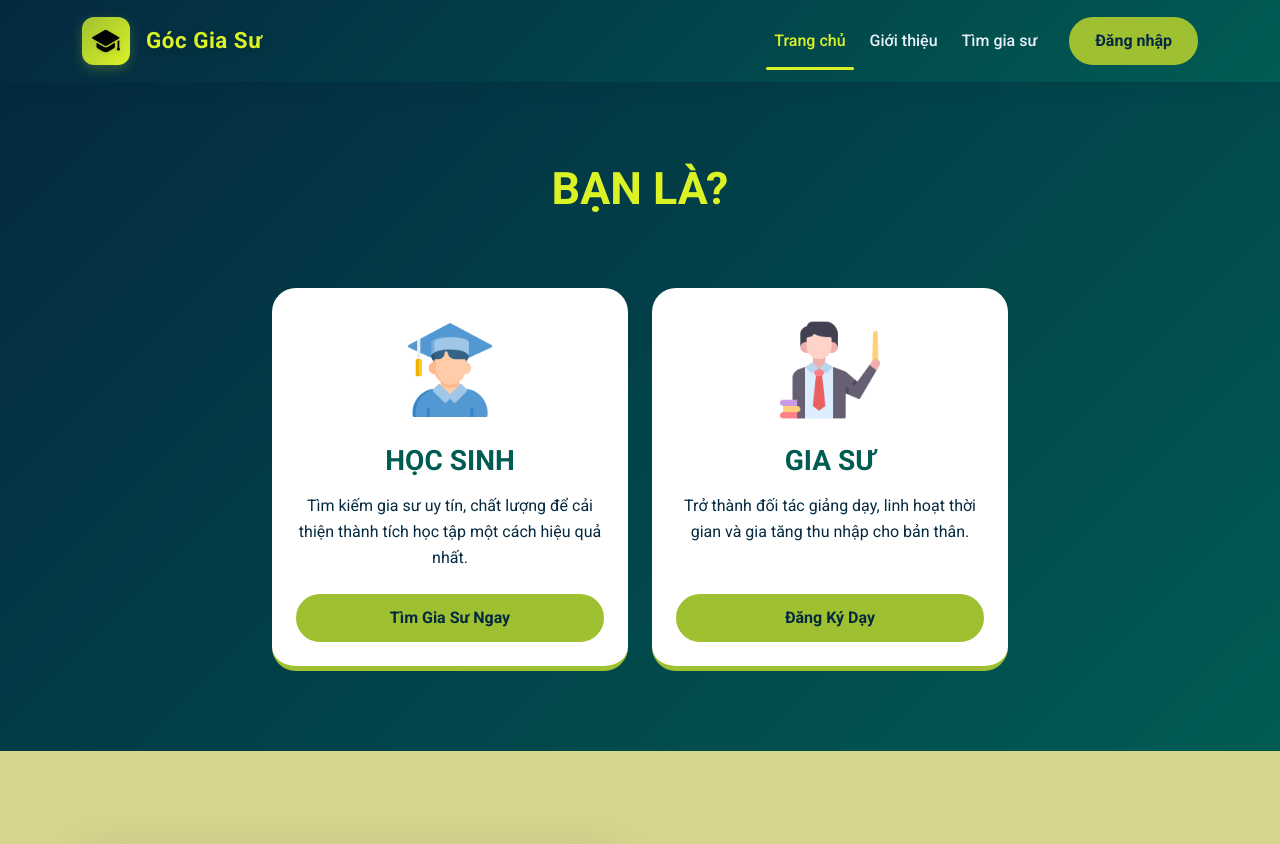
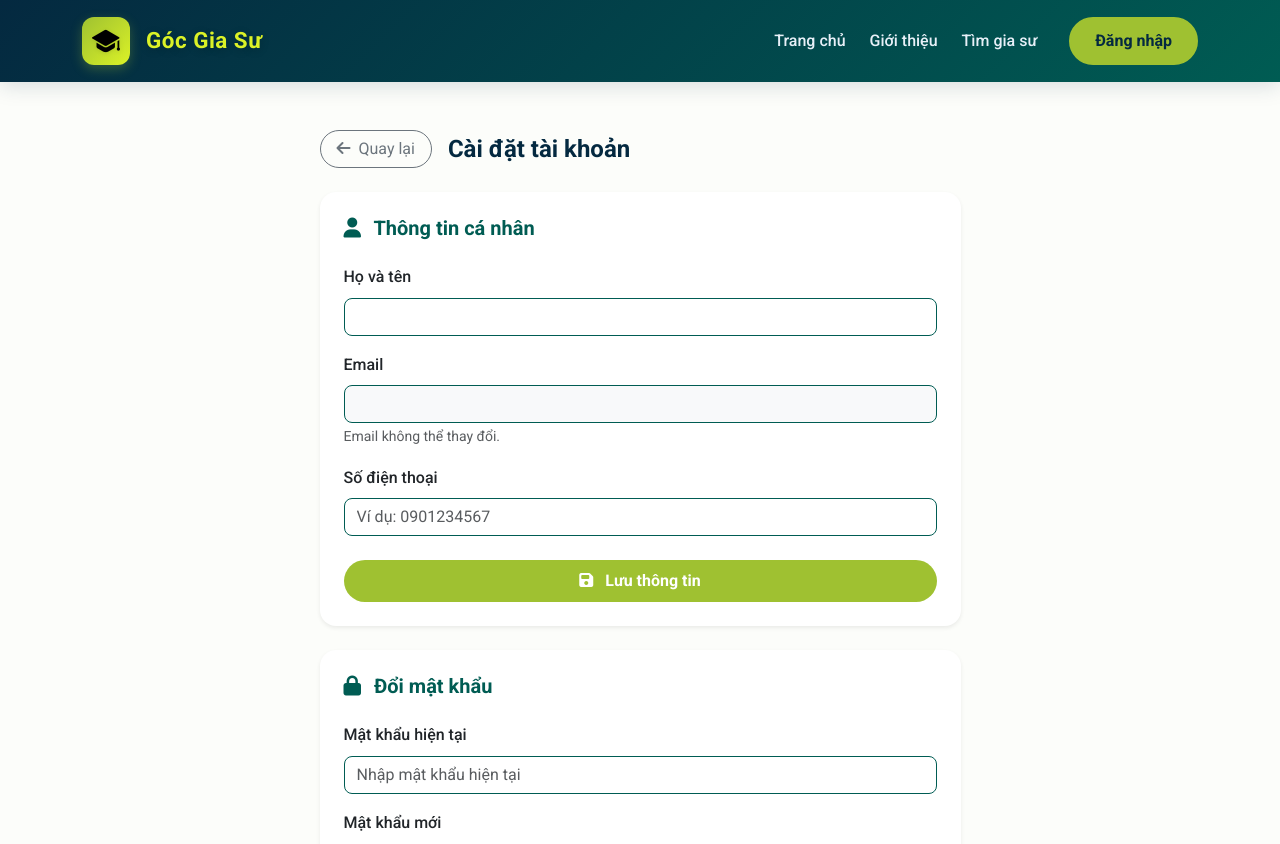
Before and after one commit to Qhuy108/GocGiaSu_CodeWeb, a PHP site: page /Views/TutorAccountSettings.php in a window 1280 px wide. Shown: the top 844 px of the page. Run offline with PHP 8.4, Linux system fonts and the light colour scheme; data comes from the database, SQL or seed files in the repository.

Commit message:
feat: them trang cai dat tai khoan gia su - sua thong tin ca nhan va doi mat khau

```diff
--- a/Controllers/TutorController.php
+++ b/Controllers/TutorController.php
@@ -88,6 +88,69 @@
 
     require_once __DIR__ . '/../Views/TutorProfile.php';
 }
+public function accountSettings(): void
+{
+    require_once __DIR__ . '/../Models/UserModel.php';
+    $currentUser = currentUser();
+    $user = (new UserModel())->findById((int)$currentUser['id']);
+    require_once __DIR__ . '/../Views/TutorAccountSettings.php';
+}
+
+public function updateAccountSettings(): void
+{
+    if ($_SERVER['REQUEST_METHOD'] !== 'POST') {
+        header('Location: /index.php?page=tutor_settings');
+        exit;
+    }
+
+    require_once __DIR__ . '/../Models/UserModel.php';
+    $userModel   = new UserModel();
+    $currentUser = currentUser();
+    $userId      = (int)$currentUser['id'];
+    $type        = $_GET['type'] ?? '';
+
+    if ($type === 'info') {
+        $name  = trim($_POST['Name']  ?? '');
+        $phone = trim($_POST['Phone'] ?? '');
+
+        $userModel->update($userId, ['Name' => $name, 'Phone' => $phone]);
+
+        // Cập nhật lại session
+        $_SESSION['name'] = $name;
+
+        header('Location: /index.php?page=tutor_settings&success=info');
+        exit;
+    }
+
+    if ($type === 'password') {
+        $current = $_POST['current_password'] ?? '';
+        $new     = $_POST['new_password']     ?? '';
+        $confirm = $_POST['confirm_password'] ?? '';
+
+        $userFull = $userModel->findById($userId);
+
+        if (!password_verify($current, $userFull['Password'])) {
+            header('Location: /index.php?page=tutor_settings&error=wrong_password');
+            exit;
+        }
+        if (strlen($new) < 6) {
+            header('Location: /index.php?page=tutor_settings&error=password_short');
+            exit;
+        }
+        if ($new !== $confirm) {
+            header('Location: /index.php?page=tutor_settings&error=password_mismatch');
+            exit;
+        }
+
+        $userModel->update($userId, ['Password' => password_hash($new, PASSWORD_DEFAULT)]);
+        header('Location: /index.php?page=tutor_settings&success=password');
+        exit;
+    }
+
+    header('Location: /index.php?page=tutor_settings');
+    exit;
+}
+
 public function editProfile(): void
 {
     $user  = currentUser();
--- a/Views/GiaoDien_GS.php
+++ b/Views/GiaoDien_GS.php
@@ -14,7 +14,7 @@
     <a href="#" class="nav-link active">
         <i class="fa-solid fa-table me-3"></i> Bảng tin
     </a>
-<a href="/index.php?page=tutor_profile&id=<?= $tutor['Id'] ?? '' ?>" class="nav-link">
+<a href="/index.php?page=tutor_edit" class="nav-link">
     <i class="fa-solid fa-user me-3"></i> Hồ sơ của tôi
 </a>
     <a href="/index.php?page=my_classes"
@@ -22,7 +22,7 @@
     <i class="fa-solid fa-clipboard-check me-3"></i>
     Lớp đã nhận
 </a>
-    <a href="#" class="nav-link">
+    <a href="/index.php?page=tutor_settings" class="nav-link">
         <i class="fa-solid fa-gear me-3"></i> Cài đặt tài khoản
     </a>
     <a href="/index.php?page=logout" class="nav-link text-danger mt-0">
--- /dev/null
+++ b/Views/TutorAccountSettings.php
@@ -0,0 +1,114 @@
+<?php
+$pageTitle = 'Cài đặt tài khoản – Góc Gia Sư';
+$cssPath   = '/css/style.css';
+$assetPath = '/assets/';
+require_once __DIR__ . '/partials/header.php';
+?>
+
+<div class="container py-5">
+    <div class="row justify-content-center">
+        <div class="col-lg-7">
+
+            <div class="d-flex align-items-center mb-4 gap-3">
+                <a href="/index.php?page=tutor_dashboard" class="btn btn-outline-secondary rounded-pill px-3">
+                    <i class="fa-solid fa-arrow-left me-1"></i> Quay lại
+                </a>
+                <h4 class="fw-bold mb-0" style="color:#042940;">Cài đặt tài khoản</h4>
+            </div>
+
+            <?php if (isset($_GET['success'])): ?>
+            <div class="alert alert-success rounded-3">
+                <i class="fa-solid fa-check-circle me-2"></i>
+                <?= $_GET['success'] === 'info' ? 'Cập nhật thông tin thành công!' : 'Đổi mật khẩu thành công!' ?>
+            </div>
+            <?php endif; ?>
+
+            <?php if (isset($_GET['error'])): ?>
+            <div class="alert alert-danger rounded-3">
+                <i class="fa-solid fa-circle-exclamation me-2"></i>
+                <?php
+                $errors = [
+                    'wrong_password'    => 'Mật khẩu hiện tại không đúng.',
+                    'password_mismatch' => 'Mật khẩu mới không khớp.',
+                    'password_short'    => 'Mật khẩu mới phải có ít nhất 6 ký tự.',
+                    'email_exists'      => 'Email này đã được sử dụng.',
+                ];
+                echo $errors[$_GET['error']] ?? 'Có lỗi xảy ra, vui lòng thử lại.';
+                ?>
+            </div>
+            <?php endif; ?>
+
+            <!-- Thông tin cá nhân -->
+            <div class="card border-0 shadow-sm rounded-4 p-4 mb-4">
+                <h5 class="fw-bold mb-4" style="color:#005C53;">
+                    <i class="fa-solid fa-user me-2"></i> Thông tin cá nhân
+                </h5>
+                <form method="POST" action="/index.php?page=tutor_settings_update&type=info">
+
+                    <div class="mb-3">
+                        <label class="form-label fw-medium">Họ và tên</label>
+                        <input type="text" name="Name" class="form-control rounded-3"
+                               value="<?= htmlspecialchars($user['Name'] ?? '') ?>" required>
+                    </div>
+
+                    <div class="mb-3">
+                        <label class="form-label fw-medium">Email</label>
+                        <input type="email" class="form-control rounded-3 bg-light"
+                               value="<?= htmlspecialchars($user['Email'] ?? '') ?>" disabled>
+                        <small class="text-muted">Email không thể thay đổi.</small>
+                    </div>
+
+                    <div class="mb-3">
+                        <label class="form-label fw-medium">Số điện thoại</label>
+                        <input type="text" name="Phone" class="form-control rounded-3"
+                               value="<?= htmlspecialchars($user['Phone'] ?? '') ?>"
+                               placeholder="Ví dụ: 0901234567">
+                    </div>
+
+                    <div class="d-grid mt-4">
+                        <button type="submit" class="btn fw-bold rounded-pill py-2"
+                                style="background:#9FC131; color:#fff;">
+                            <i class="fa-solid fa-floppy-disk me-2"></i> Lưu thông tin
+                        </button>
+                    </div>
+                </form>
+            </div>
+
+            <!-- Đổi mật khẩu -->
+            <div class="card border-0 shadow-sm rounded-4 p-4">
+                <h5 class="fw-bold mb-4" style="color:#005C53;">
+                    <i class="fa-solid fa-lock me-2"></i> Đổi mật khẩu
+                </h5>
+                <form method="POST" action="/index.php?page=tutor_settings_update&type=password">
+
+                    <div class="mb-3">
+                        <label class="form-label fw-medium">Mật khẩu hiện tại</label>
+                        <input type="password" name="current_password" class="form-control rounded-3"
+                               placeholder="Nhập mật khẩu hiện tại" required>
+                    </div>
+
+                    <div class="mb-3">
+                        <label class="form-label fw-medium">Mật khẩu mới</label>
+                        <input type="password" name="new_password" class="form-control rounded-3"
+                               placeholder="Ít nhất 6 ký tự" required>
+                    </div>
+
+                    <div class="mb-3">
+                        <label class="form-label fw-medium">Xác nhận mật khẩu mới</label>
+                        <input type="password" name="confirm_password" class="form-control rounded-3"
+                               placeholder="Nhập lại mật khẩu mới" required>
+                    </div>
+
+                    <div class="d-grid mt-4">
+                        <button type="submit" class="btn btn-outline-danger fw-bold rounded-pill py-2">
+                            <i class="fa-solid fa-key me-2"></i> Đổi mật khẩu
+                        </button>
+                    </div>
+                </form>
+            </div>
+
+        </div>
+    </div>
+</div>
+
+<?php require_once __DIR__ . '/partials/footer.php'; ?>
```
Also changed, not shown: index.php (+32 -0 lines).
